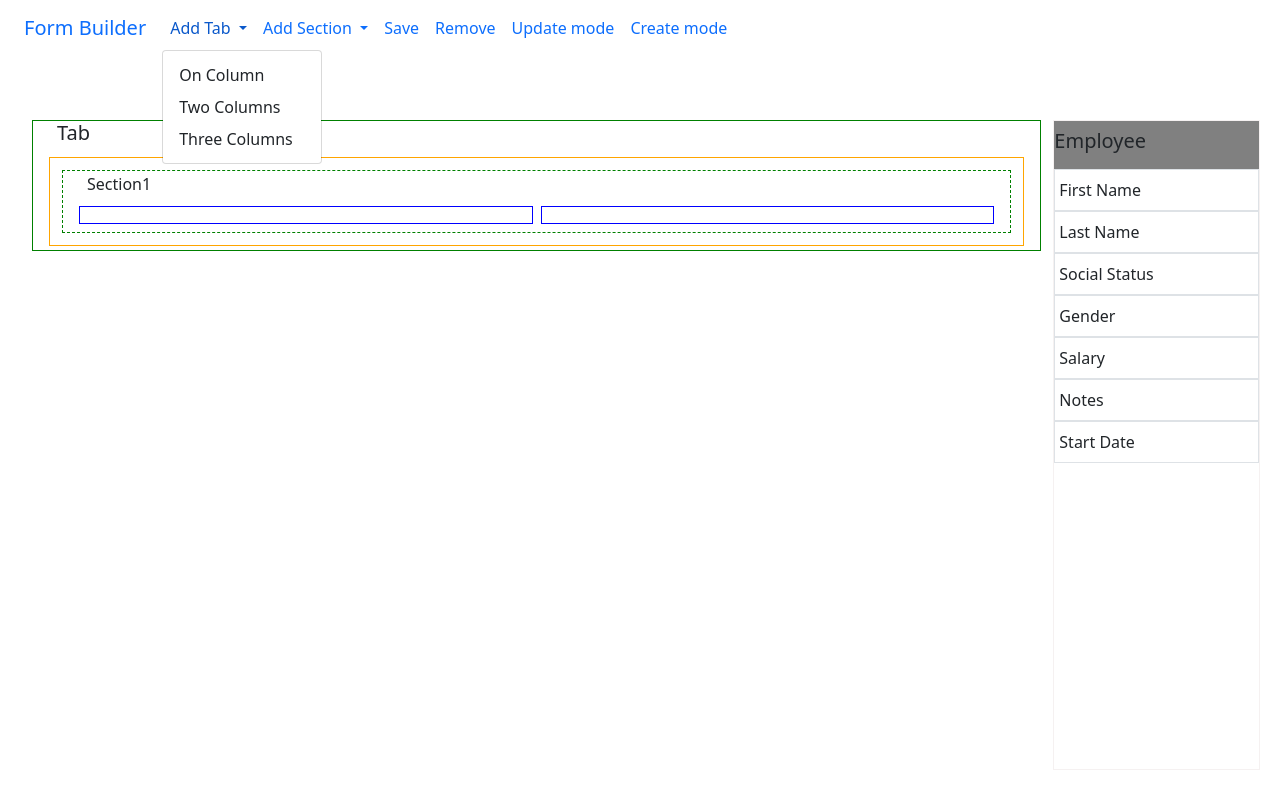
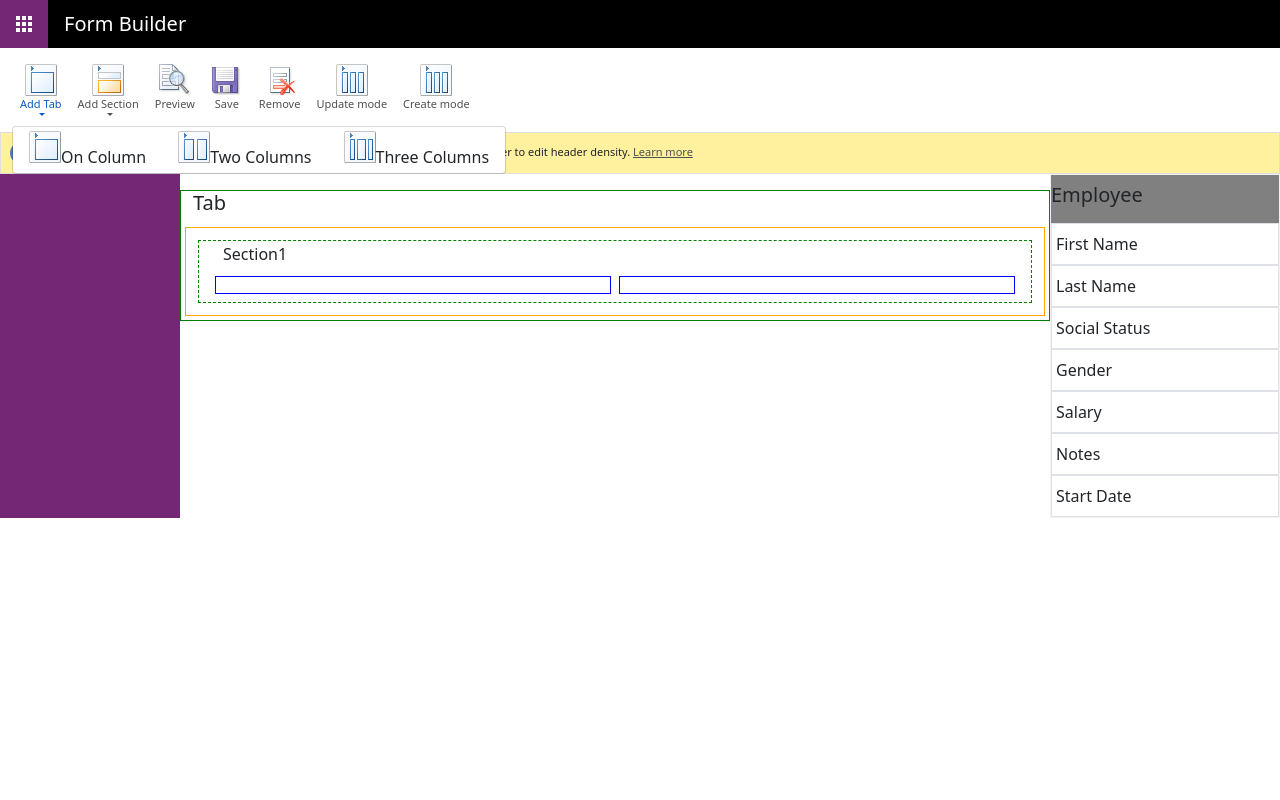
Before and after one commit to Aya-Khaled562/Form-Builder, a website: page index.html in a window 1280 px wide. Both pictures are taken after a click on the button "Add Tab". Drawn offline with nearby package versions, Linux system fonts and the light colour scheme; files whose address does not match are found by name.

Commit message:
1st theme

```diff
--- a/css/formbuilder.css
+++ b/css/formbuilder.css
@@ -1,18 +1,203 @@
-*{
+@font-face {
+    font-family: 'Segoe UI Regular';
+    font-style: normal;
+    font-weight: normal;
+    src: local('Segoe UI Regular'), url('Segoe UI.woff') format('woff');
+}
+
+
+@font-face {
+    font-family: 'Segoe UI Italic';
+    font-style: normal;
+    font-weight: normal;
+    src: local('Segoe UI Italic'), url('Segoe UI Italic.woff') format('woff');
+}
+
+
+@font-face {
+    font-family: 'Segoe UI Bold';
+    font-style: normal;
+    font-weight: normal;
+    src: local('Segoe UI Bold'), url('Segoe UI Bold.woff') format('woff');
+}
+
+
+@font-face {
+    font-family: 'Segoe UI Bold Italic';
+    font-style: normal;
+    font-weight: normal;
+    src: local('Segoe UI Bold Italic'), url('Segoe UI Bold Italic.woff') format('woff');
+}
+
+* {
     margin: 0;
     padding: 0;
 
 }
 
-.sidebar{
+a, .nav-link {
+    color: #505050;
+}
+
+#form-builder-header {
+    display: flex;
+    background: #000;
+    font-size: 20px;
+    font-weight: 200;
+    line-height: 48px;
+    color: #fff;
+}
+
+#form-builder-header>.icon {
+    display: inline-block;
+    width: 48px;
+    background: #742774 url(../img/NavBarAppSwitcher.png) no-repeat center center;
+}
+
+#form-builder-header #h1 {
+    padding: 0 1rem;
+}
+
+.sidebar {
     height: calc(100vh - 150px);
     overflow-y: auto;
 }
 
 #form {
-    max-height: calc(100vh - 150px); /* 100vh - height of navbar (assuming it's 60px) and some extra padding */
+    max-height: calc(100vh - 150px);
+    /* 100vh - height of navbar (assuming it's 60px) and some extra padding */
     overflow-y: auto;
 }
-.nav-link{
+
+.nav-link {
     cursor: pointer;
 }
+
+.sidebar-left {
+    background: #742774;
+    width: 180px;
+    flex: 0 0 180px;
+}
+
+.sidebar-right {
+    width: 230px;
+    background: #742774;
+    flex: 0 0 230px;
+}
+
+#form {
+    width: 100%;
+}
+
+.Notification {
+    padding: .5rem;
+    background-color: #FFF19D;
+    border: 1px solid #DDDDDD;
+    overflow: auto;
+    font-size: 11px;
+    display: flex;
+    align-items: center;
+    column-gap: 0.5rem;
+}
+
+.i-icons {
+    display: inline-block;
+}
+
+.dd-icons {
+    margin: 0;
+    padding: 0;
+}
+
+.dd-icons.show {
+    display: flex !important;
+}
+.nav-link{font-size: 11px;}
+#addTabMenu ,#addSectionMenu,#saveJsonForm,#removeBtn,#updateMode,#createMode,#save {
+    display: flex;
+    flex-direction: column;
+    justify-content: center;
+    align-items: center;
+}
+
+#addTabMenu i {
+    background: transparent url(../img/ribbonhomepage.png) no-repeat scroll -239px -443px;
+    width: 32px;
+    height: 32px;
+    overflow: hidden;
+}
+
+#addTabWith1Col i {
+    background: transparent url(../img/ribbonhomepage.png) no-repeat scroll -239px -443px;
+    width: 32px;
+    height: 32px;
+    overflow: hidden;
+}
+
+#addTabWith2Col i {
+    background: transparent url(../img/ribbonhomepage.png) no-repeat scroll -137px -443px;
+    width: 32px;
+    height: 32px;
+    overflow: hidden;
+}
+
+#addTabWith3Col i {
+    background: transparent url(../img/ribbonhomepage.png) no-repeat scroll -103px -443px;
+    width: 32px;
+    height: 32px;
+    overflow: hidden;
+}
+
+#addSectionMenu i {
+    background: transparent url(../img/ribbonhomepage.png) no-repeat scroll -137px -69px;
+    width: 32px;
+    height: 32px;
+    overflow: hidden;
+}
+#addSectionWith1Col i{ background: transparent url(../img/ribbonhomepage.png) no-repeat scroll -137px -69px;
+    width: 32px;
+    height: 32px;
+    overflow: hidden;
+}
+#addSectionWith2Col i{ background: transparent url(../img/ribbonhomepage.png) no-repeat scroll -103px -137px;
+    width: 32px;
+    height: 32px;
+    overflow: hidden;
+}
+#addSectionWith3Col i{ background: transparent url(../img/ribbonhomepage.png) no-repeat scroll -35px -137px;
+    width: 32px;
+    height: 32px;
+    overflow: hidden;
+}
+
+
+#saveJsonForm i {
+    background: transparent url(../img/ribbonhomepage.png) no-repeat scroll -273px -443px;
+    width: 32px;
+    height: 32px;
+    overflow: hidden;
+}
+#save i {
+    background: transparent url(../img/ribbonhomepage.png) no-repeat scroll -477px -103px;
+    width: 32px;
+    height: 32px;
+    overflow: hidden;
+}
+#removeBtn i {
+    background: transparent url(../img/ribbonhomepage.png) no-repeat scroll -35px -103px;
+    width: 32px;
+    height: 32px;
+    overflow: hidden;
+}
+#updateMode i {
+    background: transparent url(../img/ribbonhomepage.png) no-repeat scroll -187px -1px;
+    width: 32px;
+    height: 32px;
+    overflow: hidden;
+}
+#createMode i {
+    background: transparent url(../img/ribbonhomepage.png) no-repeat scroll -187px -1px;
+    width: 32px;
+    height: 32px;
+    overflow: hidden;
+}
--- a/index.html
+++ b/index.html
@@ -1,66 +1,89 @@
 <!DOCTYPE html>
 <html lang="en">
+
 <head>
   <meta charset="UTF-8">
   <meta name="viewport" content="width=device-width, initial-scale=1.0">
   <title>Form Layout Example</title>
   <link href="../css/bootstrap.min.css" rel="stylesheet">
   <link href="../css/formbuilder.css" rel="stylesheet">
-    <script src="https://code.jquery.com/jquery-3.7.0.min.js" integrity="sha256-2Pmvv0kuTBOenSvLm6bvfBSSHrUJ+3A7x6P5Ebd07/g=" crossorigin="anonymous"></script>
+  <script src="https://code.jquery.com/jquery-3.7.0.min.js"
+    integrity="sha256-2Pmvv0kuTBOenSvLm6bvfBSSHrUJ+3A7x6P5Ebd07/g=" crossorigin="anonymous"></script>
 
 </head>
+
 <body>
-    <div class="container-fluid">
+  <div id="form-builder-header"><span class="icon"></span>
+    <div id="h1">Form Builder</div>
+  </div>
+  <div class="w-100">
+
     <nav class="navbar navbar-expand-lg sticky-top" style="background-color: white;">
       <div class="container-fluid">
-              <a class="navbar-brand" href="#">Form Builder</a>
-              <button class="navbar-toggler" type="button" data-bs-toggle="collapse" data-bs-target="#navbarSupportedContent" aria-controls="navbarSupportedContent" aria-expanded="false" aria-label="Toggle navigation">
-                <span class="navbar-toggler-icon"></span>
-              </button>
         <div class="collapse navbar-collapse" id="navbarSupportedContent">
           <ul class="navbar-nav me-auto mb-2 mb-lg-0">
             <li class="nav-item dropdown">
-                    <a class="nav-link dropdown-toggle" href="#" role="button" data-bs-toggle="dropdown" aria-expanded="false">
+              <a class="nav-link dropdown-toggle" id="addTabMenu" href="#" role="button" data-bs-toggle="dropdown"
+                aria-expanded="false">
+                <i class="i-icons"></i>
                 Add Tab
               </a>
-                    <ul class="dropdown-menu">
-                      <li><a class="dropdown-item" id="addTabWith1Col">On Column</a></li>
-                      <li><a class="dropdown-item" id="addTabWith2Col">Two Columns</a></li>
-                      <li><a class="dropdown-item" id="addTabWith3Col">Three Columns</a></li>
+              <ul class="dropdown-menu dd-icons">
+                <li><a class="dropdown-item" id="addTabWith1Col"><i class="i-icons"></i>On Column</a></li>
+                <li><a class="dropdown-item" id="addTabWith2Col"><i class="i-icons"></i>Two Columns</a></li>
+                <li><a class="dropdown-item" id="addTabWith3Col"><i class="i-icons"></i>Three Columns</a></li>
 
               </ul>
             </li>
             <li class="nav-item dropdown">
-                    <a class="nav-link dropdown-toggle" href="#" role="button" data-bs-toggle="dropdown" aria-expanded="false">
+              <a class="nav-link dropdown-toggle" id="addSectionMenu"  href="#" role="button" data-bs-toggle="dropdown"
+                aria-expanded="false"><i class="i-icons"></i>
                 Add Section
               </a>
               <ul class="dropdown-menu">
-                          <li><a class="dropdown-item" id="addSectionWith1Col">On Column</a></li>
-                          <li><a class="dropdown-item" id="addSectionWith2Col">Two Columns</a></li>
-                          <li><a class="dropdown-item" id="addSectionWith3Col">Three Columns</a></li>
+                <li><a class="dropdown-item" id="addSectionWith1Col"><i class="i-icons"></i>On Column</a></li>
+                <li><a class="dropdown-item" id="addSectionWith2Col"><i class="i-icons"></i>Two Columns</a></li>
+                <li><a class="dropdown-item" id="addSectionWith3Col"><i class="i-icons"></i>Three Columns</a></li>
 
               </ul>
             </li>
+
             <li class="nav-item">
-                        <a class="nav-link active" id="saveJsonForm">Save</a>
+              <a class="nav-link active" id="saveJsonForm"><i class="i-icons"></i>Preview</a>
             </li>
             <li class="nav-item">
-                        <a class="nav-link active" id="removeBtn">Remove</a>
+              <a class="nav-link active" id="save"><i class="i-icons"></i>Save</a>
             </li>
             <li class="nav-item">
-                        <a class="nav-link" id="updateMode">Update mode</a>
+              <a class="nav-link active" id="removeBtn"><i class="i-icons"></i>Remove</a>
             </li>
             <li class="nav-item">
-                        <a class="nav-link" id="createMode">Create mode</a>
+              <a class="nav-link" id="updateMode"><i class="i-icons"></i>Update mode</a>
+            </li>
+            <li class="nav-item">
+              <a class="nav-link" id="createMode"><i class="i-icons"></i>Create mode</a>
             </li>
           </ul>
         </div>
       </div>
     </nav>
-        <div class="container">
+    <div class="Notifications">
+      <div role="alert" aria-live="polite" class="Notification">
+        <img alt="" src="img/msgbar_icn_info.png" class="ms-crm-ImageStrip-msgbar_icn_info">
+        <span>
+          Form headers now default to high density to display more data. Use the new form designer to edit
+          header density.
+          <a id="crmNotificationsForHeaderDensityDefault_learnMoreLink" href="https://aka.ms/paformheaderdensity"
+            target="_blank" class="ms-crm-FormEditor-learnMoreLink" title="Learn more">
+            Learn more
+          </a>
+        </span>
+
+      </div>
+    </div>
+    <div class="w-100">
       <!-- Modal -->
-            <div aria-hidden="true" aria-labelledby="exampleModalLabel" class="modal fade" id="exampleModal"
-                 tabindex="-1">
+      <div aria-hidden="true" aria-labelledby="exampleModalLabel" class="modal fade" id="exampleModal" tabindex="-1">
         <div class="modal-dialog">
           <div class="modal-content">
             <div class="modal-header">
@@ -79,12 +102,11 @@
       </div>
     </div>
 
-        <div class="container-fluid mt-5">
-          <div class="row px-2" id="formContainer">
-            <div id="form" class="col-10">
-
-            </div>
-            <div class="col-2 my-3 sidebar px-0" style="border: 1px solid rgb(245, 241, 241);"  id="entity"></div>
+    <div class="w-100">
+      <div class="d-flex" id="formContainer">
+        <div class="sidebar-left px-0"></div>
+        <div id="form" class=""></div>
+        <div class="sidebar-right px-0" style="border: 1px solid rgb(245, 241, 241);" id="entity"></div>
       </div>
     </div>
 
@@ -92,4 +114,5 @@
 
   <script src="../Js/start.js" type="module"></script>
 </body>
+
 </html>
```
Also changed, not shown: fonts/Segoe UI Bold Italic.woff (added), fonts/Segoe UI Bold.woff (added), fonts/Segoe UI Italic.woff (added), fonts/Segoe UI.woff (added), img/NavBarAppSwitcher.png (added), img/control_imgs.png (added), img/msgbar_icn_info.png (added), img/ribbonhomepage.png (added). Lines whose indentation alone changed are shown as unchanged.
